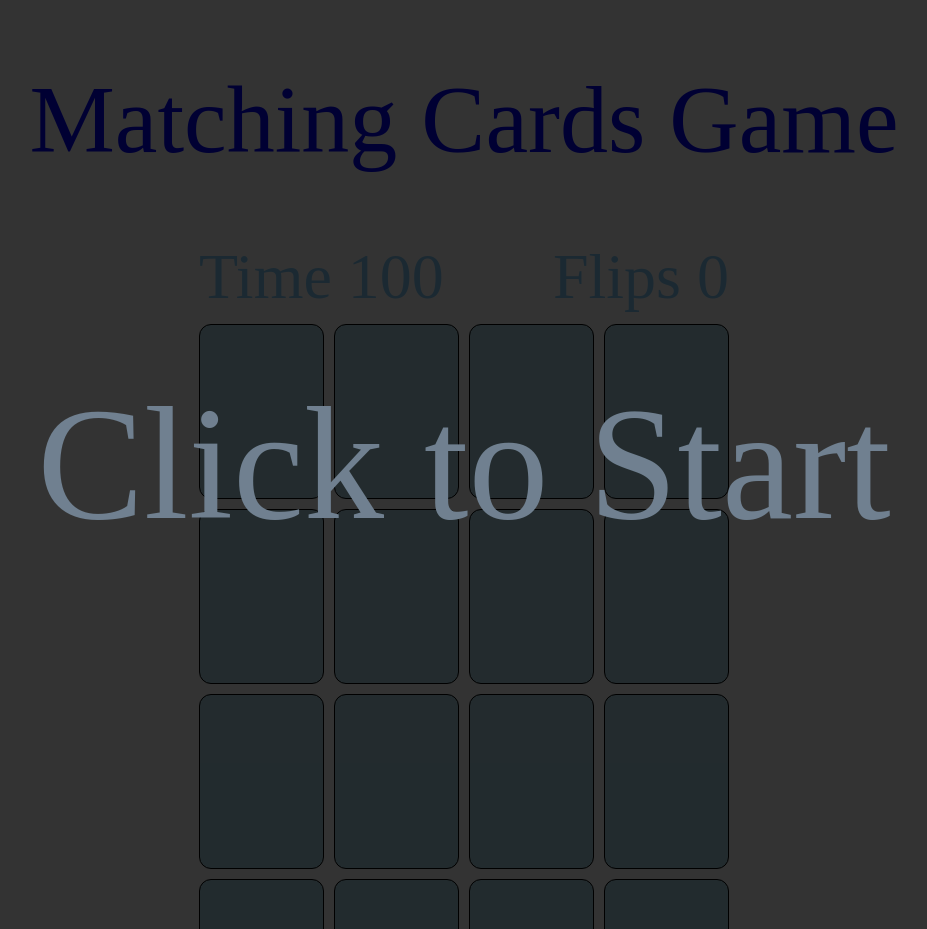
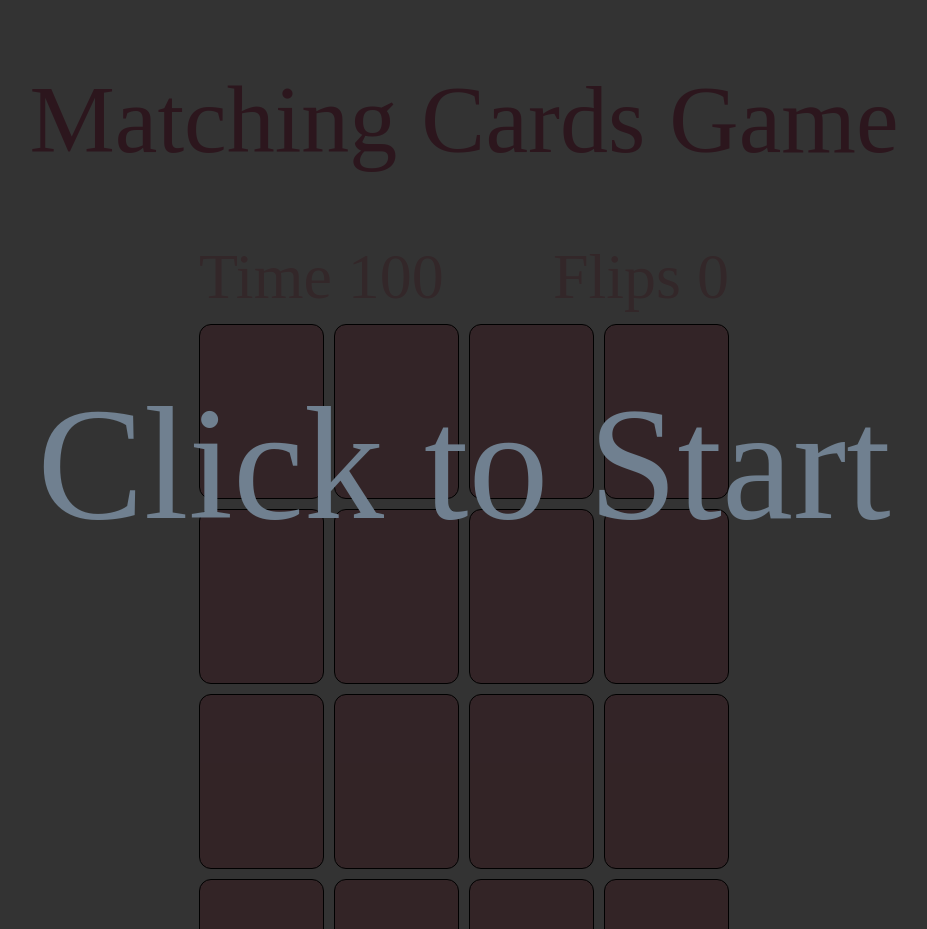
Before and after one commit to iamjamestan/MatchingCardsGame2, a PHP site: page / in a window 1280 px wide. Shown: the whole page, without its empty margins (176-1103 px from the left). Run offline with PHP 8.4, Linux system fonts and the light colour scheme.

Commit message:
change to pink

```diff
--- a/styles.css
+++ b/styles.css
@@ -25,7 +25,7 @@ body {
 }
 
 .page-title {
-  color: blue;
+  color: palevioletred;
   font-family: serif;
   font-weight: normal;
   text-align: center;
@@ -39,7 +39,7 @@ body {
 }
 
 .game-info {
-  color: lightskyblue;
+  color: pink;
   font-size: 4em;
 }
 
@@ -86,7 +86,7 @@ body {
 }
 
 .card-back {
-  background-color:lightblue;
+  background-color:lightpink;
   transform: rotateY(0);
 }
 
@@ -146,7 +146,7 @@ body {
 }
 
 .card-front {
-  background-color: lightblue;
+  background-color: lightpink;
   transform: rotateY(180deg);
 }
 
```
